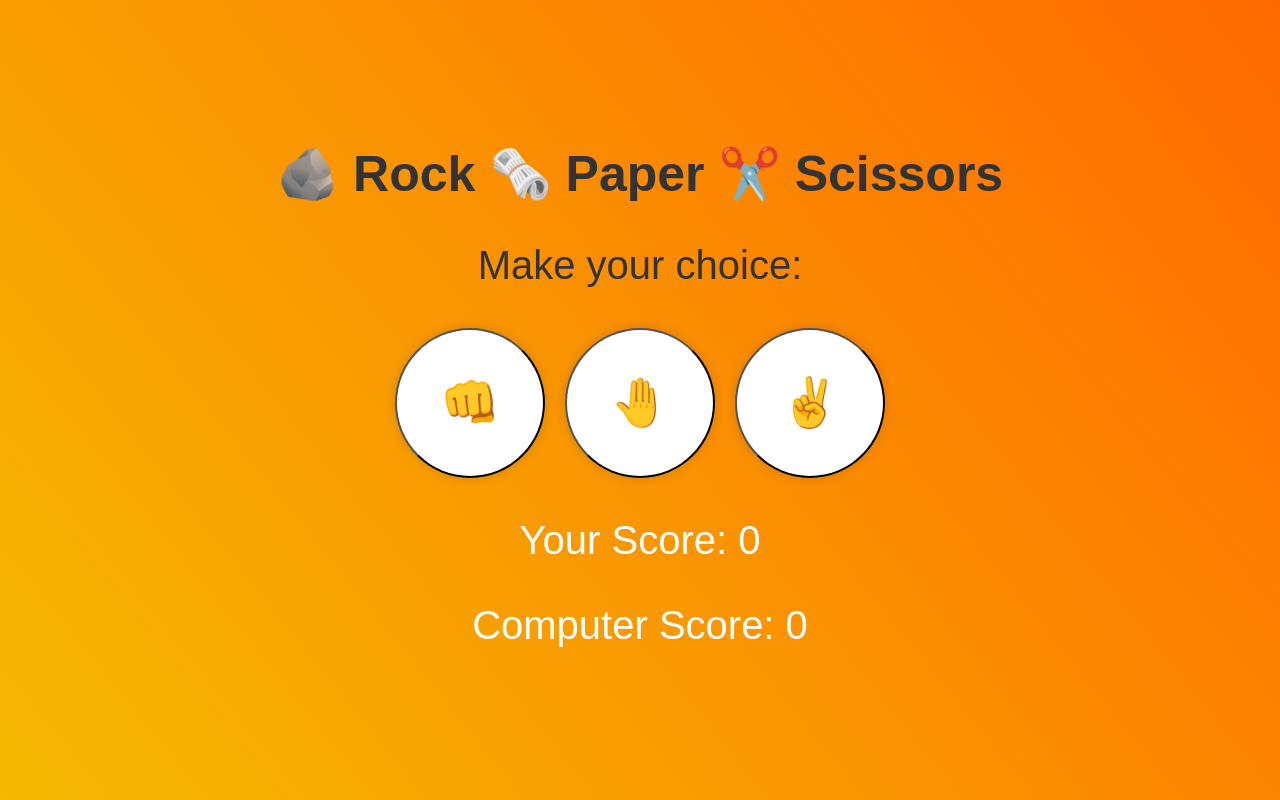
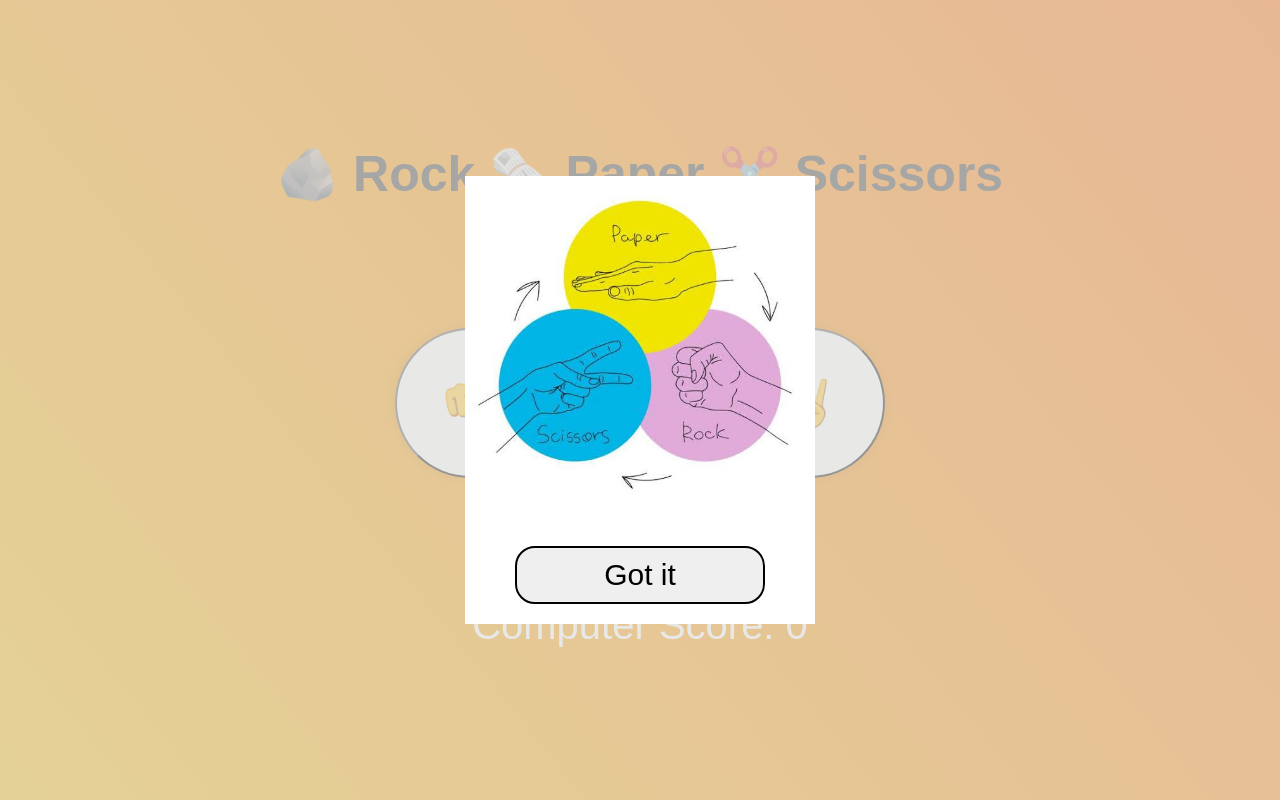
Before and after one commit to JB060/rock-paper-scissors, a plain HTML site: page index.html in a window 1280 px wide. Drawn offline with Linux system fonts and the light colour scheme.

Commit message:
added the HTML for the button on front screen

```diff
--- a/index.html
+++ b/index.html
@@ -8,7 +8,12 @@
     <link rel="stylesheet" href="assets/style.css"> <!-- Link to external stylesheet -->
 </head>
 
-<body>
+<body class="rules-popup-open">
+
+    <div id="rules-popup">
+        <img src="images/Rock-scissors-paper.jpeg" alt="Rock, scissors, paper rules">
+        <button id="close-rules-popup">Got it</button>
+    </div>
     <div class="game-area">
         <h1><span>🪨 Rock</span> <span>🗞️ Paper</span> <span>✂️ Scissors</span></h1> <!-- Game title -->
         <p>Make your choice:</p> <!-- Instruction for the user -->
```
